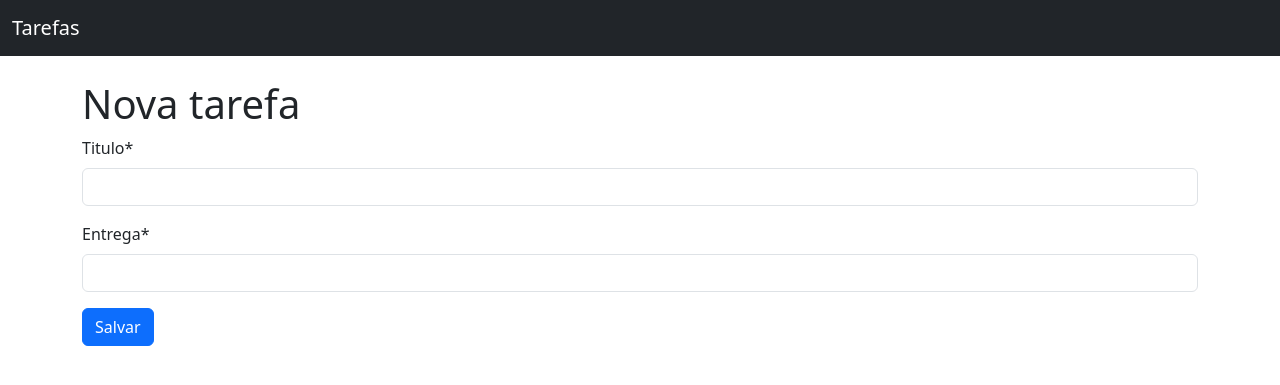
After one commit to Gabriel-Costa-Valin/Todo-project, a Django app: page /create/ in a window 1280 px wide. The commit adds this page. Shown: the top 385 px of the page. Run offline with Django 5.2, Linux system fonts and the light colour scheme; some libraries are stand-ins or nearby versions.

Commit message:
Aprendi a criar novos cadastros e a editar eles

```diff
--- a/setup/urls.py
+++ b/setup/urls.py
@@ -1,8 +1,10 @@
 from django.contrib import admin
 from django.urls import path
-from tarefas.views import tarefa_list
+from tarefas.views import TarefaListView, TarefaCreateView, TarefaUpdateView
 
 urlpatterns = [
     path("admin/", admin.site.urls),
-    path("", tarefa_list, name="tarefa_list"),
+    path("", TarefaListView.as_view(), name="tarefa_list"),
+    path("create/", TarefaCreateView.as_view(), name="tarefa_create"),
+    path("update/<int:pk>", TarefaUpdateView.as_view(), name="tarefa_update"),
 ]
--- a/tarefas/admin.py
+++ b/tarefas/admin.py
@@ -1,5 +1,6 @@
 from django.contrib import admin
 from .models import Tarefa
+
 # Register your models here.
 
 admin.site.register(Tarefa)
--- a/tarefas/models.py
+++ b/tarefas/models.py
@@ -5,9 +5,9 @@ from django.db import models
 
 class Tarefa(models.Model):
     titulo = models.CharField(max_length=100, null=False, blank=False)
-    criado_em = models.DateTimeField(auto_now_add=True, null=False, blank=False)
-    entrega = models.DateTimeField(null=False, blank=False)
-    terminada_em = models.DateTimeField(null=True)
+    criado_em = models.DateField(auto_now_add=True, null=False, blank=False)
+    entrega = models.DateField(null=False, blank=False)
+    terminada_em = models.DateField(null=True, blank=True)
 
     def __str__(self) -> str:
         return self.titulo
--- /dev/null
+++ b/tarefas/templates/base.html
@@ -0,0 +1,23 @@
+<!doctype html>
+<html lang="pt-br">
+  <head>
+    <meta charset="utf-8">
+    <meta name="viewport" content="width=device-width, initial-scale=1">
+    <title>{% block page_title %}{% endblock %}</title>
+    <link href="https://cdn.jsdelivr.net/npm/bootstrap@5.3.2/dist/css/bootstrap.min.css" rel="stylesheet" integrity="sha384-T3c6CoIi6uLrA9TneNEoa7RxnatzjcDSCmG1MXxSR1GAsXEV/Dwwykc2MPK8M2HN" crossorigin="anonymous">
+  </head>
+  <body>
+    <nav class="navbar bg-dark mb-4" data-bs-theme="dark">
+        <div class="container-fluid">
+            <a class="navbar-brand" href="{% url 'tarefa_list' %}">Tarefas</a>
+        </div>
+    </nav>
+
+    <main class="container">
+        {% block content %}{% endblock %}
+    </main>
+
+
+    <script src="https://cdn.jsdelivr.net/npm/bootstrap@5.3.2/dist/js/bootstrap.bundle.min.js" integrity="sha384-C6RzsynM9kWDrMNeT87bh95OGNyZPhcTNXj1NW7RuBCsyN/o0jlpcV8Qyq46cDfL" crossorigin="anonymous"></script>
+  </body>
+</html>
--- /dev/null
+++ b/tarefas/templates/tarefas/tarefa_form.html
@@ -0,0 +1,24 @@
+{% extends 'base.html' %}
+{% load crispy_forms_tags %}
+
+{% block page_title %}
+    {% if tarefa.pk %}
+        Editar Tarefa
+    {% else %}
+        Nova Tarefa
+    {% endif %}
+{% endblock %}
+
+{% block content %}
+    {% if tarefa.pk %}
+        <h1>Editar Tarefa</h1>
+    {% else %}
+        <h1>Nova tarefa</h1>
+    {% endif %}
+
+    <form method="post">
+        {% csrf_token %}
+        {{ form|crispy }}
+        <button type="submit" class="btn btn-primary">Salvar</button>
+    </form>
+{% endblock %}
--- a/tarefas/views.py
+++ b/tarefas/views.py
@@ -1,9 +1,21 @@
-from django.shortcuts import render
+from django.views.generic import ListView, CreateView, UpdateView
+from django.urls import reverse_lazy
 from .models import Tarefa
 
 # Create your views here.
 
 
-def tarefa_list(request):
-    tarefas = Tarefa.objects.all()
-    return render(request, "tarefas/tarefa_list.html", {"tarefas": tarefas})
+class TarefaListView(ListView):
+    model = Tarefa
+
+
+class TarefaCreateView(CreateView):
+    model = Tarefa
+    fields = ["titulo", "entrega"]
+    success_url = reverse_lazy("tarefa_list")
+
+
+class TarefaUpdateView(UpdateView):
+    model = Tarefa
+    fields = ["titulo", "entrega"]
+    success_url = reverse_lazy("tarefa_list")
```
Also changed, not shown: setup/settings.py (+15 -1 lines), tarefas/templates/tarefas/tarefa_list.html (+44 -6 lines), db.sqlite3, tarefas/migrations/0002_alter_tarefa_criado_em_alter_tarefa_entrega_and_more.py (added).
